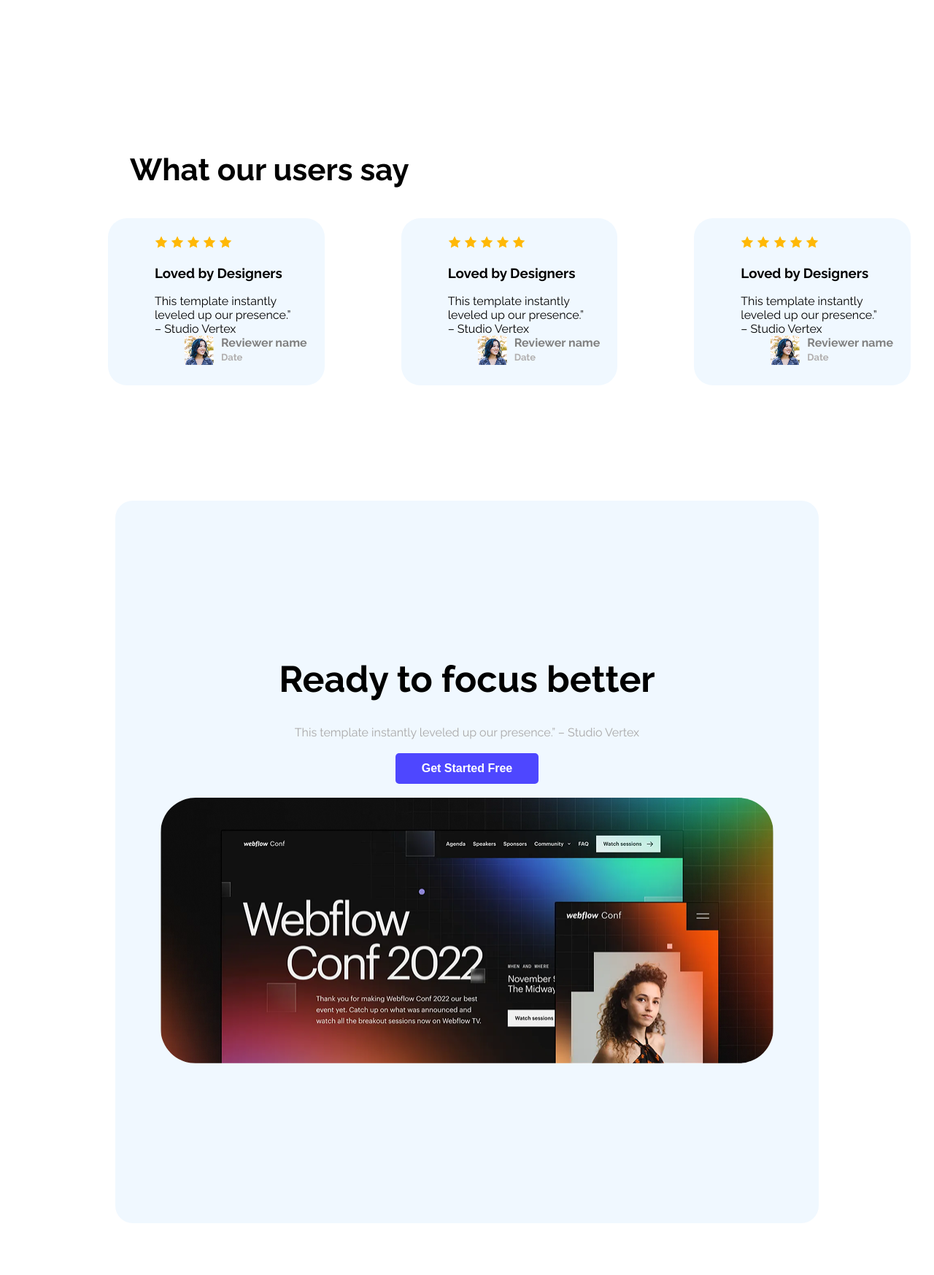
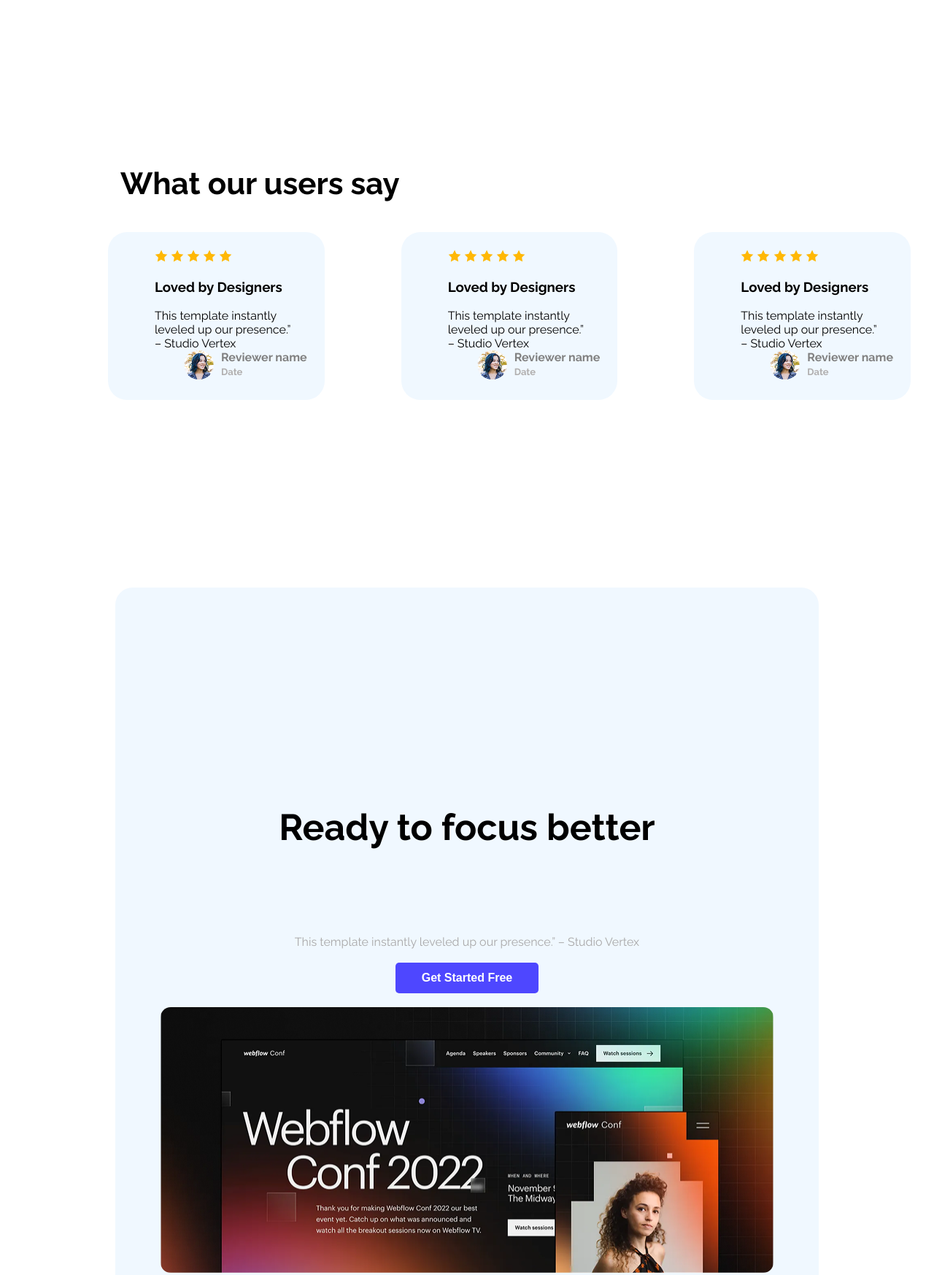
Before and after one commit to TahsinaRashid/Assignment1, a plain HTML site: page index.html in a window 1280 px wide. Shown: the part 1740-3487 px from the top of the page at 73% size. Drawn offline with Linux system fonts and the light colour scheme.

Commit message:
last last commit

```diff
--- a/index.html
+++ b/index.html
@@ -57,7 +57,7 @@
             </div>
             <ul class="mega">
             <li class="back">
-            <div>
+            <div style="text-align: left;">
                 <ul class="line">
                     <li><img src="Assets/icon-star.png" alt="">
                     <img src="Assets/icon-star.png" alt="">
@@ -68,7 +68,7 @@
                     <li><h3>Loved by Designers</h3></li>
                     <li class="inline">This template instantly<br>leveled up our presence.”<br> – Studio Vertex</li>
                     <ul class="picline">
-                        <li class="avater"><img src="Assets/avatar.png" alt=""></li>
+                        <li class="avater"><img style="border-radius: 100%; text-align: left;" src="Assets/avatar.png" alt=""></li>
                         <li class="line fontss">Reviewer name<br><span class="fonts raleway-normal">Date</span></li>
                     </ul>
                 </ul>
@@ -86,7 +86,7 @@
                     <li><h3>Loved by Designers</h3></li>
                     <li class="inline">This template instantly<br>leveled up our presence.”<br> – Studio Vertex</li>
                     <ul class="picline">
-                        <li class="avater"><img src="Assets/avatar.png" alt=""></li>
+                        <li class="avater"><img style="border-radius: 100%;" src="Assets/avatar.png" alt=""></li>
                         <li class="line fontss">Reviewer name <br><span class="fonts raleway-normal">Date</span>
 
                     </ul>
@@ -105,7 +105,7 @@
                     <li><h3>Loved by Designers</h3></li>
                     <li class="inline">This template instantly<br>leveled up our presence.”<br> – Studio Vertex</li>
                     <ul class="picline">
-                        <li class="avater"><img src="Assets/avatar.png" alt="">
+                        <li class="avater"><img style="border-radius: 100%;" src="Assets/avatar.png" alt="">
                         <li class="line fontss">Reviewer name<br><span class="fonts raleway-normal">Date</span></li>
 
                     </ul>
--- a/style/style.css
+++ b/style/style.css
@@ -88,7 +88,7 @@ p{
 .headd{
     font-weight: bold;
     font-size: 38px;
-    padding-top: 50px;
+    padding-top: 10%;
 
 }
 .third{
@@ -130,7 +130,7 @@ p{
 .headline{
      font-size: 42px;
      text-align: left;
-    padding-left: 70px;
+    padding-left: 5%;
     margin-top: 5px;
 }
 .line{
@@ -146,8 +146,9 @@ p{
     /* width: 40px; */
     border-radius: 50x;
     list-style: none;
-    padding-left: 0px;
+    /* padding-left: 0px; */
     padding-right: 10px;
+    text-align: left;
 }
 .picline{
     display: flex;
@@ -164,7 +165,7 @@ p{
 .back{
     background-color: aliceblue;
     border-radius: 26px;
-    padding: 24px 24px;
+    padding: 24px;
     column-gap: 5px;
     text-align: left;
 }
@@ -179,13 +180,15 @@ p{
     margin-right: 150px;
     margin-bottom: 150px;
     margin-top: 150px;
-    margin-block: 300px;
+    margin-block: 400px;
+    padding: 0px 0px 0px 0px;
 }
 .btext{
     text-align: center;
     justify-content: center;
     font-size: 50px;
     font-weight: bold;
+    padding: 10%;
 }
 .bbtext{
     color: rgb(169, 168, 168);
@@ -193,7 +196,7 @@ p{
 .img{
     max-width: 840px;
     max-height: 364.77px;
-    border-radius: 48px;
+    border-radius: 14px;
 }
 .left{
     text-align: left;
```
